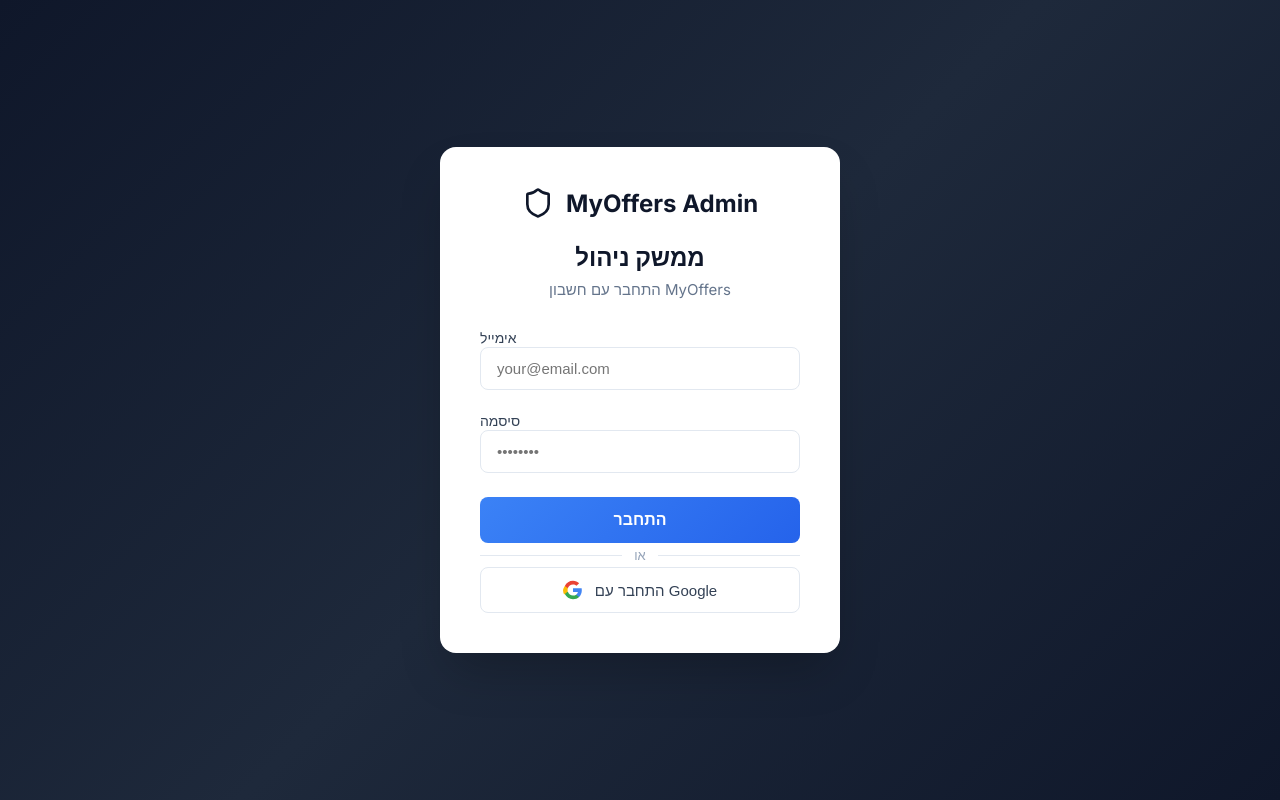
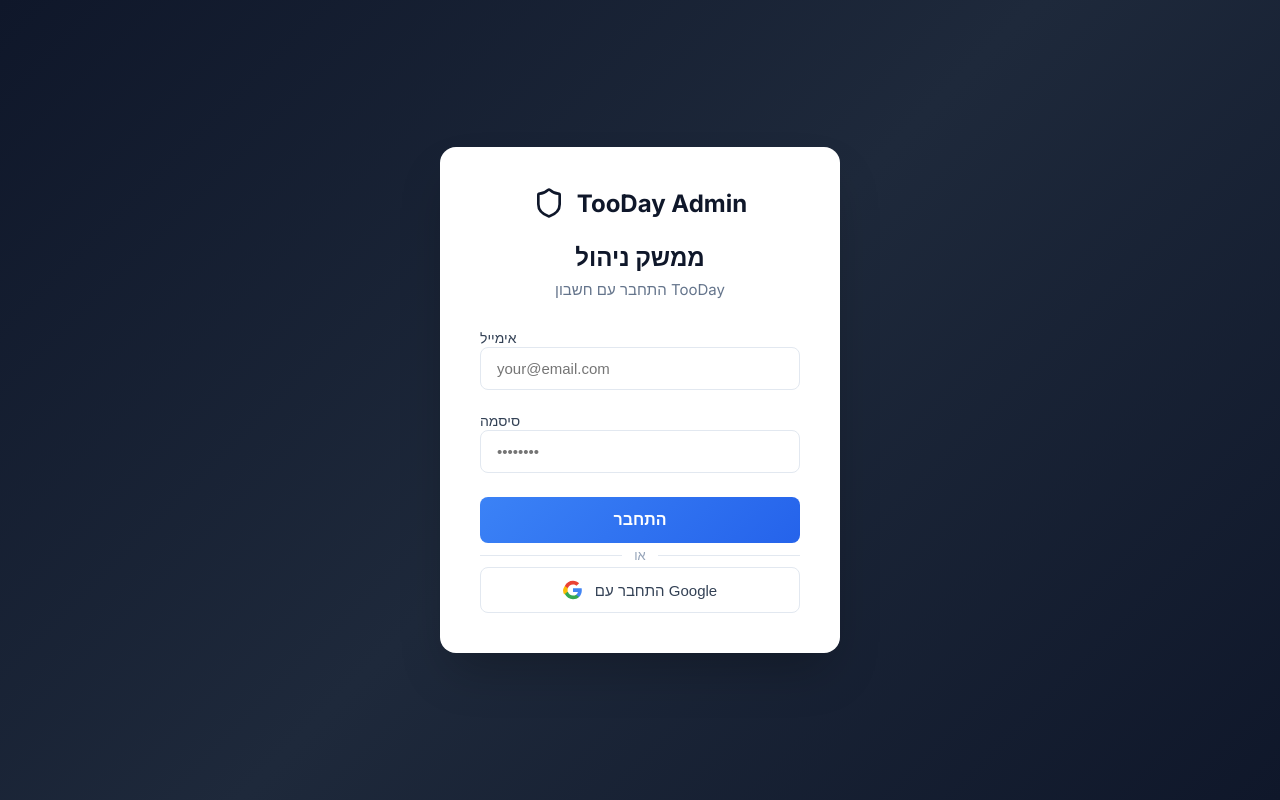
Before and after one commit to ahaliav/myoffersappadmin, a React (Vite) app: page /login in a window 1280 px wide. Built offline with nearby package versions, Linux system fonts and the light colour scheme; no server answers.

Commit message:
more done

```diff
--- a/index.html
+++ b/index.html
@@ -4,7 +4,7 @@
     <meta charset="UTF-8" />
     <link rel="icon" type="image/svg+xml" href="/favicon.svg" />
     <meta name="viewport" content="width=device-width, initial-scale=1.0" />
-    <title>MyOffers Admin - ממשק ניהול</title>
+    <title>TooDay Admin - ממשק ניהול</title>
     <link rel="preconnect" href="https://fonts.googleapis.com" />
     <link rel="preconnect" href="https://fonts.gstatic.com" crossorigin />
     <link href="https://fonts.googleapis.com/css2?family=Inter:wght@400;500;600;700&display=swap" rel="stylesheet" />
--- a/src/components/Layout.tsx
+++ b/src/components/Layout.tsx
@@ -122,7 +122,7 @@
       <Sidebar>
         <Logo>
           <Shield size={28} />
-          MyOffers Admin
+          TooDay Admin
         </Logo>
         <Nav>
           <NavItem to="/" end>
--- a/src/pages/Login.tsx
+++ b/src/pages/Login.tsx
@@ -180,10 +180,10 @@
       <Card>
         <Logo>
           <Shield size={32} />
-          MyOffers Admin
+          TooDay Admin
         </Logo>
         <Title>ממשק ניהול</Title>
-        <Subtitle>התחבר עם חשבון MyOffers</Subtitle>
+        <Subtitle>התחבר עם חשבון TooDay</Subtitle>
         <Form onSubmit={handleSubmit}>
           {error && <Error>{error}</Error>}
           <div>
```
